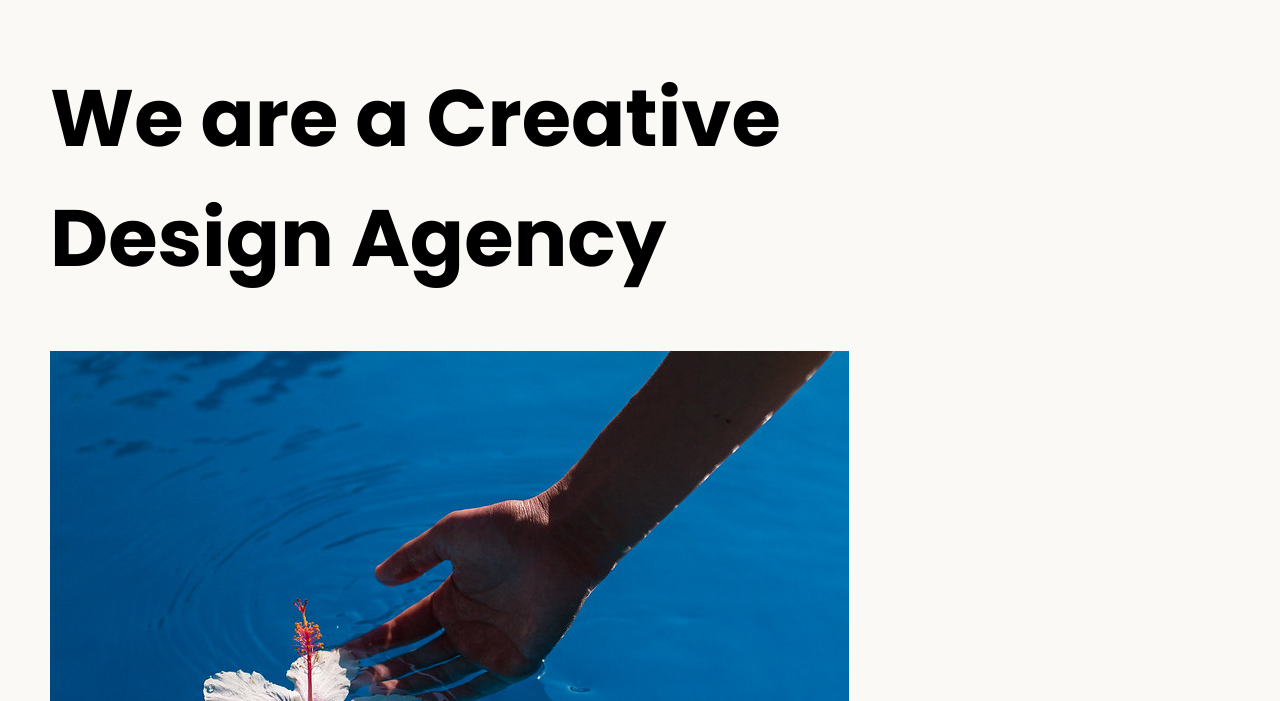
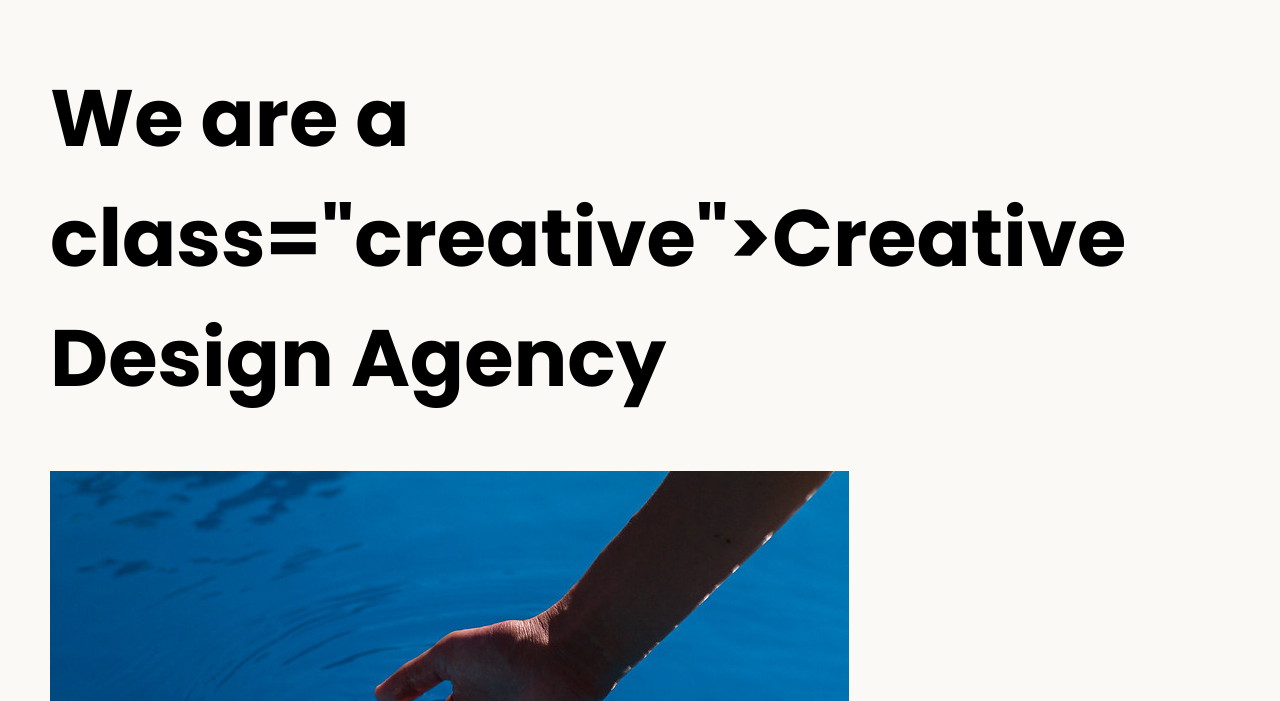
Before and after one commit to ftv017/CSS-project, a plain HTML site: page index.html in a window 1280 px wide. Shown: the part 99-800 px from the top of the page. Drawn offline with Linux system fonts and the light colour scheme.

Commit message:
fixed starting tag error on span element

```diff
--- a/index.html
+++ b/index.html
@@ -17,7 +17,7 @@
     <div class="main">
       <img class="logo" src="./assets/images/logo.png" alt="logo" />
       <h1>
-        We are a <span class="creative">Creative</span> <br />
+        We are a <span></span> class="creative">Creative</span> <br />
         Design Agency
       </h1>
       <div class="left card">
```
